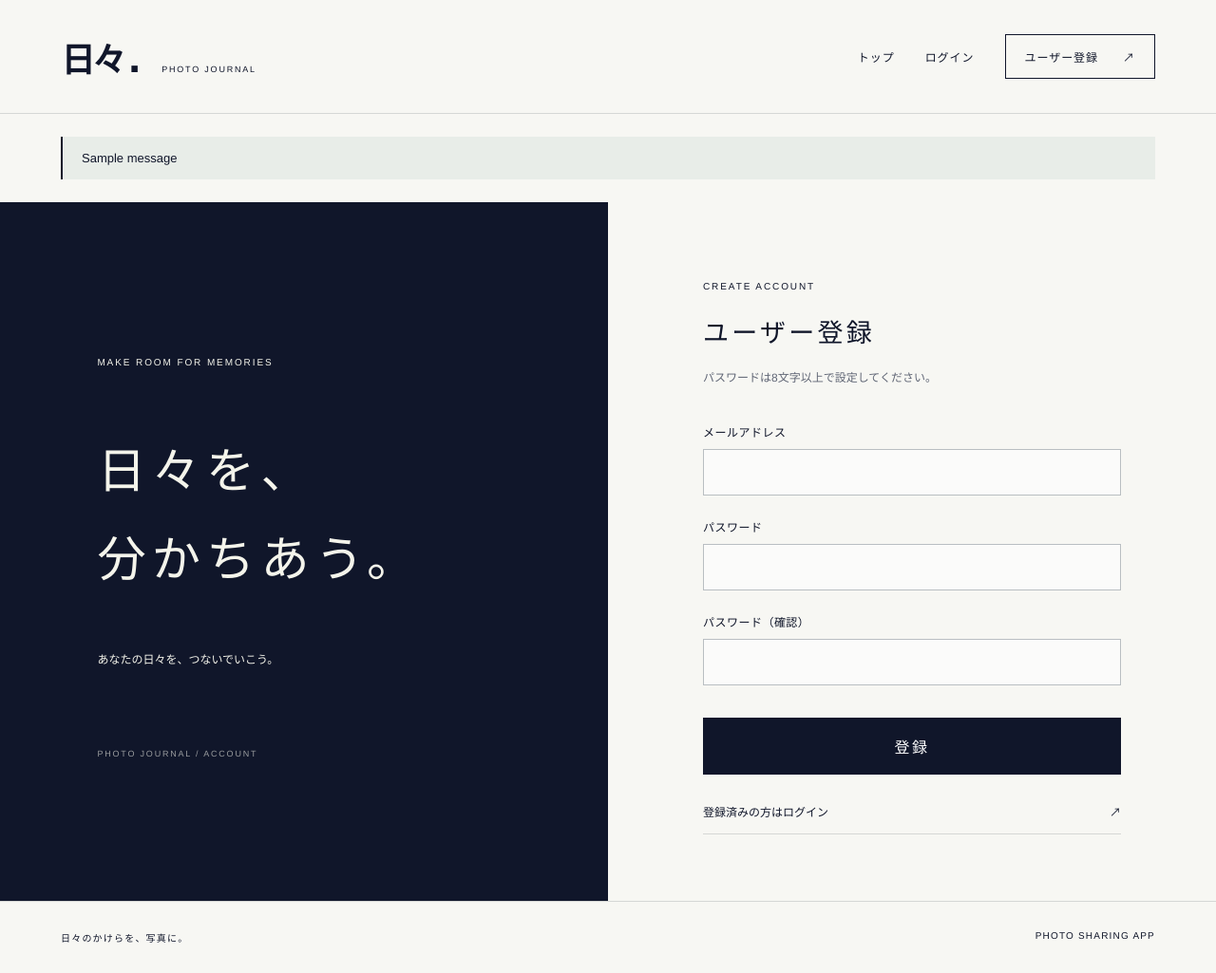
After one commit to yukari104peace-source/ai_photo_share, a Flask app: page /register in a window 1280 px wide. The commit adds this page. Shown: the whole page at 95% size. Run offline with Flask 3, Linux system fonts and the light colour scheme; one stand-in notice (Sample message) is shown; some libraries are stand-ins or nearby versions.

Commit message:
ログイン確認終了

```diff
--- a/app.py
+++ b/app.py
@@ -1,18 +1,56 @@
 from pathlib import Path
 
 import click
-from flask import Flask, render_template
+from cachelib import FileSystemCache
+from flask import Flask, flash, redirect, render_template, session, url_for
+from flask_login import (
+    LoginManager, current_user, login_required, login_user, logout_user,
+)
+from flask_session import Session
+from flask_wtf.csrf import CSRFError, CSRFProtect
+from peewee import IntegrityError
 
+from config import load_config
+from forms import LoginForm, LogoutForm, RegisterForm
 from models import Post, User, db
 
 
 def create_app(test_config=None):
-    app = Flask(__name__, static_folder=None)
-    app.config.from_mapping(
-        DATABASE=Path(app.root_path) / "instance" / "app.sqlite3",
-    )
+    app = Flask(__name__)
+    app.config.from_mapping(load_config())
     if test_config is not None:
         app.config.update(test_config)
+
+    if not app.config["SECRET_KEY"]:
+        raise RuntimeError("環境変数または.envにSECRET_KEYを設定してください。")
+
+    cache_dir = Path(app.config["SESSION_CACHE_DIR"])
+    cache_dir.mkdir(parents=True, exist_ok=True)
+    app.config["SESSION_CACHELIB"] = FileSystemCache(str(cache_dir), threshold=0)
+    Session(app)
+    CSRFProtect(app)
+    login_manager = LoginManager(app)
+    login_manager.login_view = "login"
+    login_manager.login_message = "ログインしてください。"
+
+    @login_manager.user_loader
+    def load_user(user_id):
+        try:
+            user_id = int(user_id)
+        except (TypeError, ValueError):
+            return None
+        return User.get_or_none(User.id == user_id)
+
+    @app.context_processor
+    def auth_forms():
+        return {"logout_form": LogoutForm()}
+
+    @app.errorhandler(CSRFError)
+    def csrf_error(error):
+        return render_template(
+            "errors/error.html",
+            message="送信内容を確認できませんでした。画面を開き直して再度お試しください。",
+        ), 400
 
     db.init(str(app.config["DATABASE"]))
 
@@ -37,6 +75,49 @@ def create_app(test_config=None):
     def post_index():
         return render_template("posts/index.html")
 
+    @app.route("/register", methods=["GET", "POST"])
+    def register():
+        if current_user.is_authenticated:
+            return redirect(url_for("post_index"))
+        form = RegisterForm()
+        if form.validate_on_submit():
+            user = User(email=form.email.data)
+            user.set_password(form.password.data)
+            try:
+                with db.atomic():
+                    user.save(force_insert=True)
+            except IntegrityError:
+                if not User.get_or_none(User.email == form.email.data):
+                    raise
+                form.email.errors.append("このメールアドレスは登録済みです。")
+            else:
+                flash("登録が完了しました。ログインしてください。")
+                return redirect(url_for("login"))
+        return render_template("auth/register.html", form=form)
+
+    @app.route("/login", methods=["GET", "POST"])
+    def login():
+        if current_user.is_authenticated:
+            return redirect(url_for("post_index"))
+        form = LoginForm()
+        if form.validate_on_submit():
+            user = User.get_or_none(User.email == form.email.data)
+            if user is not None and user.check_password(form.password.data):
+                session.clear()
+                login_user(user, remember=False)
+                # 空セッションではID更新が省略されるため、認証情報を入れた後に更新する。
+                app.session_interface.regenerate(session)
+                return redirect(url_for("post_index"))
+            form.password.errors.append("メールアドレスまたはパスワードが正しくありません。")
+        return render_template("auth/login.html", form=form)
+
+    @app.post("/logout")
+    @login_required
+    def logout():
+        logout_user()
+        session.clear()
+        return redirect(url_for("post_index"))
+
     return app
 
 
--- /dev/null
+++ b/forms.py
@@ -0,0 +1,35 @@
+from flask_wtf import FlaskForm
+from wtforms import PasswordField, StringField, SubmitField
+from wtforms.validators import Email, EqualTo, InputRequired, Length
+
+
+def strip_email(value):
+    return value.strip() if value else value
+
+
+class LoginForm(FlaskForm):
+    email = StringField("メールアドレス", filters=[strip_email], validators=[
+        InputRequired(message="メールアドレスを入力してください。"),
+        Email(message="メールアドレスの形式を確認してください。"),
+        Length(max=254, message="メールアドレスは254文字以内で入力してください。"),
+    ])
+    password = PasswordField("パスワード", validators=[
+        InputRequired(message="パスワードを入力してください。"),
+    ])
+    submit = SubmitField("ログイン")
+
+
+class RegisterForm(LoginForm):
+    password = PasswordField("パスワード", validators=[
+        InputRequired(message="パスワードを入力してください。"),
+        Length(min=8, message="パスワードは8文字以上で入力してください。"),
+    ])
+    password_confirm = PasswordField("パスワード（確認）", validators=[
+        InputRequired(message="確認用パスワードを入力してください。"),
+        EqualTo("password", message="パスワードが一致しません。"),
+    ])
+    submit = SubmitField("登録")
+
+
+class LogoutForm(FlaskForm):
+    submit = SubmitField("ログアウト")
--- /dev/null
+++ b/static/css/style.css
@@ -0,0 +1,65 @@
+@charset "UTF-8";
+:root { --ink:#10162a; --paper:#f7f7f3; --line:#d5d7d5; --muted:#606675; }
+* { box-sizing:border-box; }
+body { margin:0; background:var(--paper); color:var(--ink); font-family:"Helvetica Neue",Arial,"Hiragino Kaku Gothic ProN","Yu Gothic",sans-serif; font-weight:400; -webkit-font-smoothing:antialiased; }
+a { color:inherit; text-decoration:none; }
+button,input { font:inherit; }
+a,input { -webkit-tap-highlight-color:transparent; }
+a:focus-visible,input:focus-visible { outline:2px solid #596f96; outline-offset:5px; }
+.site-header { min-height:120px; padding:28px 5%; display:flex; align-items:center; justify-content:space-between; gap:24px; border-bottom:1px solid var(--line); }
+.brand { display:flex; align-items:baseline; gap:5px; font-size:36px; font-weight:600; letter-spacing:-.08em; }
+.brand-dot { font-size:46px; }
+.brand small { margin-left:20px; font-size:9px; font-weight:400; letter-spacing:.2em; }
+nav { display:flex; align-items:center; gap:32px; font-size:12px; letter-spacing:.08em; }
+nav form { margin:0; }
+.nav-button { display:inline-flex; justify-content:space-between; gap:26px; align-items:center; border:1px solid var(--ink); padding:14px 20px; background:transparent; color:var(--ink); cursor:pointer; border-radius:0; }
+.nav-button:hover { color:var(--paper); background:var(--ink); }
+.login-status { color:var(--muted); font-size:11px; }
+.hero { display:grid; grid-template-columns:1fr 1fr; min-height:690px; }
+.hero-copy { padding:90px 9% 70px 10%; align-self:center; }
+.eyebrow { font-size:10px; letter-spacing:.19em; line-height:1.8; }
+.hero h1 { font-size:13px; font-weight:400; margin:62px 0 20px; letter-spacing:.15em; }
+.hero-title { font-size:clamp(25px,2.8vw,44px); line-height:1.9; letter-spacing:.1em; margin:0 0 30px; }
+.hero-description { font-size:12px; line-height:2.5; color:var(--muted); letter-spacing:.05em; }
+.text-link { display:inline-flex; align-items:center; justify-content:space-between; gap:50px; padding:20px 0; margin-top:30px; border-bottom:1px solid var(--ink); font-size:12px; }
+.text-link span { font-size:23px; transition:transform .2s; }
+.text-link:hover span { transform:translate(3px,-3px); }
+.hero-art { position:relative; overflow:hidden; min-height:650px; background:linear-gradient(165deg,#adbac3 0%,#d3dad9 37%,#e9e7dc 53%,#a3afb1 54%,#607a86 72%,#1d3a4d 100%); }
+.art-sun { position:absolute; width:180px; height:180px; border-radius:50%; top:20%; right:17%; background:#eeeee1; filter:blur(15px); opacity:.75; }
+.art-horizon { position:absolute; inset:54% 0 0; background:repeating-linear-gradient(177deg,transparent 0 18px,#d9e3df25 20px,transparent 23px 32px); }
+.art-word { position:absolute; top:50%; left:50%; transform:translate(-50%,-50%); font-size:clamp(100px,15vw,230px); letter-spacing:-.08em; color:#fff; font-weight:500; white-space:nowrap; }
+.art-caption,.art-number { position:absolute; color:#fff; font-size:9px; letter-spacing:.16em; }
+.art-caption { bottom:36px; left:34px; }.art-number { top:36px; left:34px; }
+.concept { padding:100px 24px; text-align:center; border-top:1px solid var(--line); }
+.concept>p:not(.eyebrow) { margin:38px 0 25px; font-size:25px; line-height:2; letter-spacing:.15em; }
+.concept>span { font-size:12px; line-height:2.3; color:var(--muted); }
+.site-footer { display:flex; justify-content:space-between; gap:20px; padding:30px 5%; border-top:1px solid var(--line); font-size:10px; letter-spacing:.12em; }
+.notification { margin:24px 5%; border-left:2px solid var(--ink); padding:15px 20px; background:#e8ede8; font-size:13px; }
+.auth-layout { display:grid; grid-template-columns:1fr 1fr; min-height:720px; }
+.auth-intro { position:relative; display:flex; flex-direction:column; justify-content:center; padding:80px 16%; background:var(--ink); color:#f4f4eb; }
+.auth-poem { font-size:clamp(35px,4vw,60px); line-height:1.8; letter-spacing:.12em; margin:50px 0 35px; }
+.auth-intro>p:not(.auth-poem):not(.eyebrow) { font-size:12px; line-height:2; }
+.intro-index { margin-top:70px; font-size:9px; letter-spacing:.2em; opacity:.6; }
+.auth-panel { width:100%; max-width:550px; padding:70px 55px; margin:auto; }
+.auth-panel h1 { font-size:27px; font-weight:400; letter-spacing:.12em; margin:18px 0; }
+.form-description { font-size:12px; line-height:2; color:var(--muted); margin-bottom:36px; }
+.form-field { margin-bottom:24px; }
+.form-field label { display:block; margin-bottom:10px; font-size:12px; letter-spacing:.04em; }
+.form-field input { width:100%; border:1px solid #b9bec2; background:#fff9; color:var(--ink); padding:14px; min-height:49px; border-radius:0; }
+.form-field input:focus { border-color:var(--ink); }
+.form-field input[aria-invalid="true"] { border-color:#a04638; }
+.field-error { font-size:12px; color:#953b30; line-height:1.7; margin:8px 0 0; }
+.primary-button { width:100%; padding:17px; border:1px solid var(--ink); background:var(--ink); color:#fff; cursor:pointer; border-radius:0; margin-top:10px; letter-spacing:.15em; }
+.primary-button:hover { background:#2c3953; }
+.account-link { display:flex; justify-content:space-between; gap:15px; border-bottom:1px solid var(--line); margin-top:30px; padding-bottom:15px; font-size:12px; }
+.member-note { margin-top:40px; font-size:13px; letter-spacing:.1em; }
+.error-panel { max-width:700px; min-height:60vh; margin:auto; padding:100px 25px; }
+.error-panel h1 { font-size:26px; font-weight:400; }.error-panel>p { line-height:2; }
+@media(max-width:760px) {
+.site-header { min-height:90px; padding:20px 6%; gap:12px; }.brand { font-size:29px; }.brand-dot { font-size:34px; }.brand small { display:none; }
+nav { gap:16px; font-size:11px; }.nav-button { padding:11px 12px; gap:10px; }.login-status { display:none; }
+.hero { grid-template-columns:1fr; }.hero-copy { padding:55px 8%; }.hero h1 { margin-top:35px; }.hero-title { font-size:29px; }.hero-art { min-height:460px; }.art-word { font-size:150px; }
+.concept { padding:65px 20px; }.concept>p:not(.eyebrow) { font-size:21px; }.site-footer { flex-wrap:wrap; font-size:9px; }
+.auth-layout { grid-template-columns:1fr; min-height:0; }.auth-intro { padding:35px 8%; }.auth-poem { font-size:30px; margin:15px 0; }.auth-poem br { display:none; }.intro-index { display:none; }.auth-panel { padding:45px 8% 65px; }
+}
+@media(prefers-reduced-motion:reduce) { * { transition:none !important; } }
--- /dev/null
+++ b/templates/auth/register.html
@@ -0,0 +1,24 @@
+{% extends "base.html" %}
+{% block title %}ユーザー登録 | 写真共有アプリ{% endblock %}
+{% block content %}
+<section class="auth-layout">
+    <div class="auth-intro"><p class="eyebrow">MAKE ROOM FOR MEMORIES</p><p class="auth-poem">日々を、<br>分かちあう。</p><p>あなたの日々を、つないでいこう。</p><span class="intro-index">PHOTO JOURNAL / ACCOUNT</span></div>
+    <div class="auth-panel">
+        <p class="eyebrow">CREATE ACCOUNT</p>
+        <h1>ユーザー登録</h1>
+        <p class="form-description">パスワードは8文字以上で設定してください。</p>
+        <form method="post" action="{{ url_for('register') }}">
+            {{ form.hidden_tag() }}
+            {% for field in [form.email, form.password, form.password_confirm] %}
+            <div class="form-field">
+                {{ field.label }}
+                {{ field(autocomplete=('email' if field.name == 'email' else 'new-password'), aria_invalid=('true' if field.errors else 'false'), aria_describedby=field.id ~ '-error') }}
+                <div id="{{ field.id }}-error">{% for error in field.errors %}<p class="field-error" role="alert">{{ error }}</p>{% endfor %}</div>
+            </div>
+            {% endfor %}
+            {{ form.submit(class_='primary-button') }}
+        </form>
+        <a class="account-link" href="{{ url_for('login') }}">登録済みの方はログイン <span aria-hidden="true">↗</span></a>
+    </div>
+</section>
+{% endblock %}
--- /dev/null
+++ b/templates/base.html
@@ -0,0 +1,32 @@
+<!doctype html>
+<html lang="ja">
+<head>
+    <meta charset="utf-8">
+    <meta name="viewport" content="width=device-width, initial-scale=1">
+    <title>{% block title %}写真共有アプリ{% endblock %}</title>
+    <link rel="stylesheet" href="{{ url_for('static', filename='css/style.css') }}">
+</head>
+<body class="{% block body_class %}{% endblock %}">
+    <header class="site-header">
+        <a class="brand" href="{{ url_for('post_index') }}" aria-label="写真共有アプリ トップ">日々<span class="brand-dot">.</span><small>PHOTO JOURNAL</small></a>
+        <nav aria-label="メインメニュー">
+            <a href="{{ url_for('post_index') }}">トップ</a>
+            {% if current_user.is_authenticated %}
+            <span class="login-status">ログイン中</span>
+            <form method="post" action="{{ url_for('logout') }}">
+                {{ logout_form.hidden_tag() }}
+                {{ logout_form.submit(class_='nav-button') }}
+            </form>
+            {% else %}
+            <a href="{{ url_for('login') }}">ログイン</a>
+            <a class="nav-button" href="{{ url_for('register') }}">ユーザー登録 <span aria-hidden="true">↗</span></a>
+            {% endif %}
+        </nav>
+    </header>
+    {% for message in get_flashed_messages() %}
+    <p class="notification" role="status">{{ message }}</p>
+    {% endfor %}
+    <main>{% block content %}{% endblock %}</main>
+    <footer class="site-footer"><span>日々のかけらを、写真に。</span><span>PHOTO SHARING APP</span></footer>
+</body>
+</html>
--- /dev/null
+++ b/templates/errors/error.html
@@ -0,0 +1,5 @@
+{% extends "base.html" %}
+{% block title %}エラー | 写真共有アプリ{% endblock %}
+{% block content %}
+<section class="error-panel"><p class="eyebrow">PLEASE TRY AGAIN</p><h1>もう一度、お試しください。</h1><p role="alert">{{ message }}</p><a class="text-link" href="{{ url_for('post_index') }}">トップへ戻る <span aria-hidden="true">↗</span></a></section>
+{% endblock %}
```
Also changed, not shown: config.py (added, +21 -0 lines), models.py (+10 -1 lines), templates/auth/login.html (added, +24 -0 lines), templates/posts/index.html (+28 -11 lines), 1 other file.
